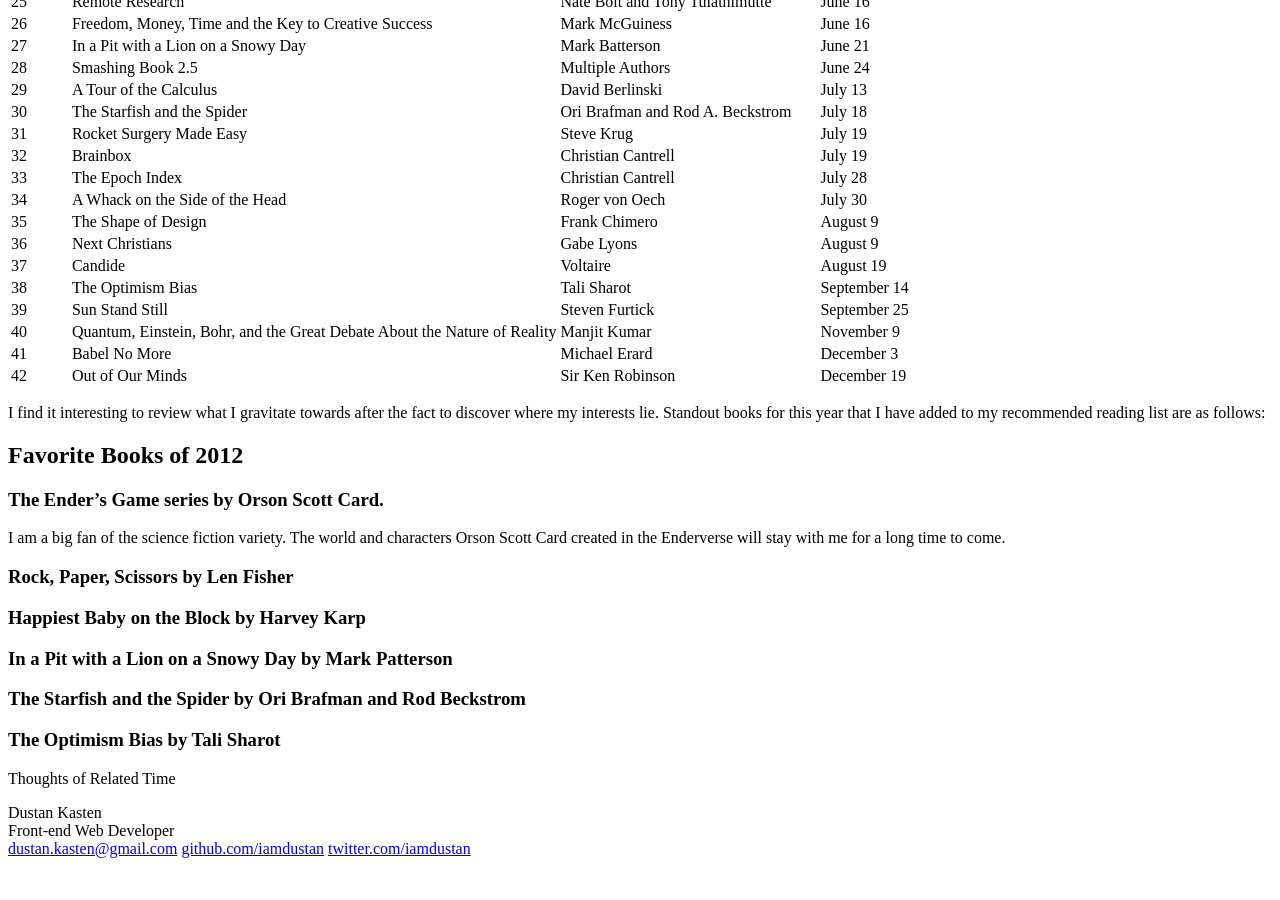
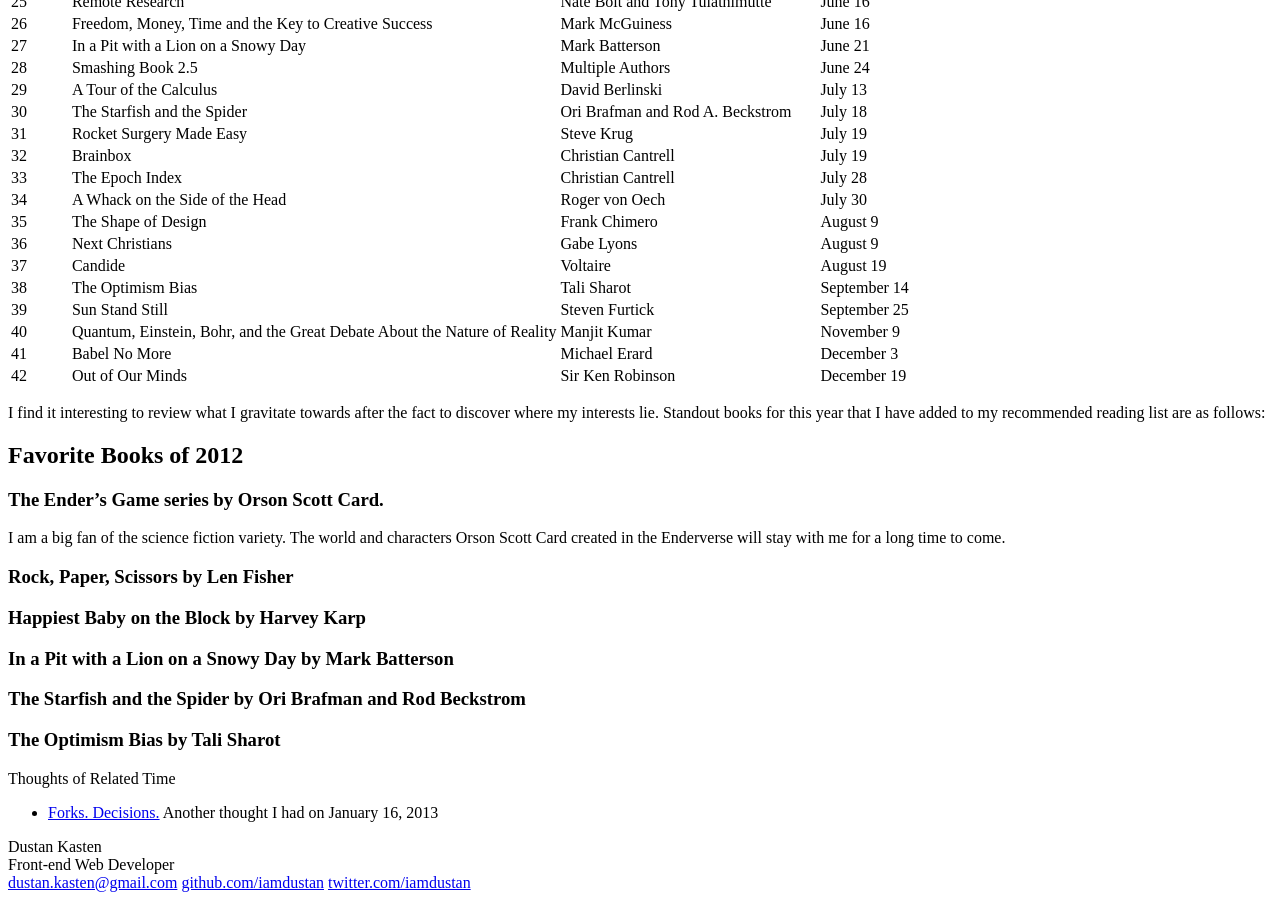
Before and after one commit to iamdustan/iamdustan.github.io, a Jekyll site: the page built from _posts/2013-01-16-reading-list.md, in a window 1280 px wide and 900 px high, scrolled down 820 px. Built offline with Jekyll 4.4.1, drawn with Linux system fonts in a browser that asks for light colours; nearby versions of some CDN libraries; some web fonts are replaced; before the commit the page ends 1686 px from its top, so only the background shows below that.

Commit message:
Style clean up. Start another article

```diff
--- a/_config.yml
+++ b/_config.yml
@@ -1,6 +1,7 @@
 #markdown: rdiscount
 permalink: pretty
 pygments: true
+server_port: 5000
 include:
   - assets/
   - index.html
--- a/_posts/2013-01-16-reading-list.md
+++ b/_posts/2013-01-16-reading-list.md
@@ -298,7 +298,7 @@
 
 ### Happiest Baby on the Block by Harvey Karp
 
-### In a Pit with a Lion on a Snowy Day by Mark Patterson
+### In a Pit with a Lion on a Snowy Day by Mark Batterson
 
 ### The Starfish and the Spider by Ori Brafman and Rod Beckstrom
 
--- a/assets/styles.styl
+++ b/assets/styles.styl
@@ -35,6 +35,10 @@
 
 a:active, a:hover
   outline: 0
+
+h1, h2
+  font-family: Helvetica
+  font-weight: bold
 
 h1
   font-size: 2em
@@ -478,7 +482,7 @@
 .entry-content
   BODY_COPY()
   font-size 1.111em
-  line-height 1.6
+  line-height 1.4
   p
     margin 0
   p + p
@@ -529,6 +533,7 @@
   text-align left
   border-bottom 1px solid #ccc
 td
+  padding: 0.333em
   border-bottom 1px solid #ddd
 
 .numbered
```
Also changed, not shown: _posts/2013-01-21-forks-decisions.md (added, +73 -0 lines), 5 other files.
